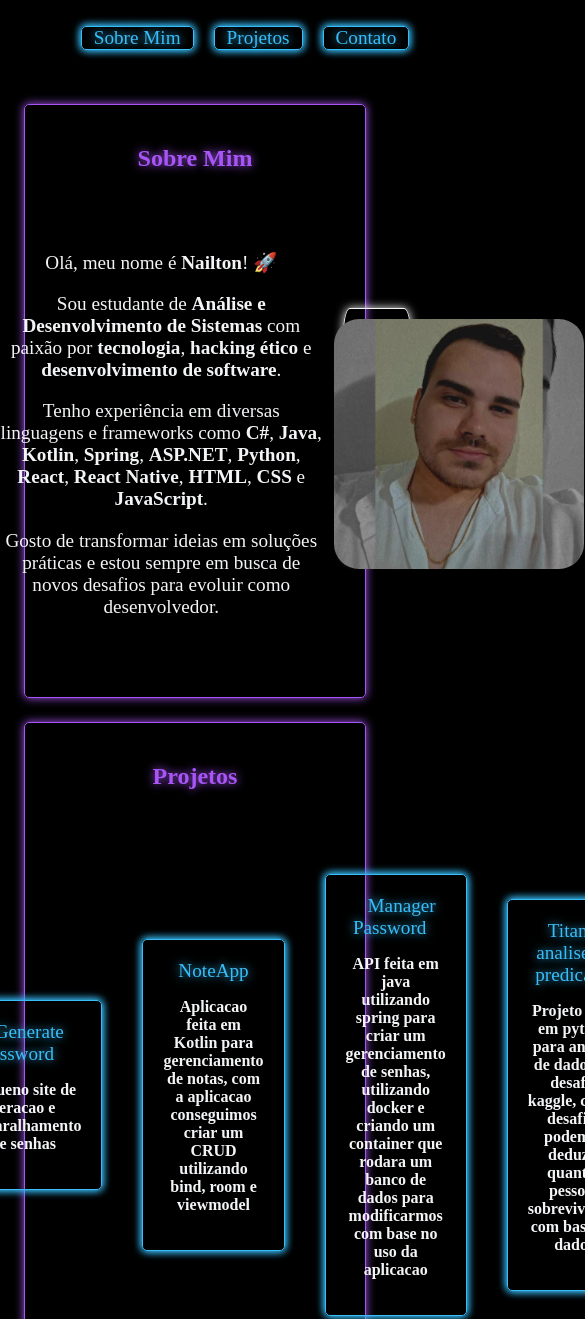
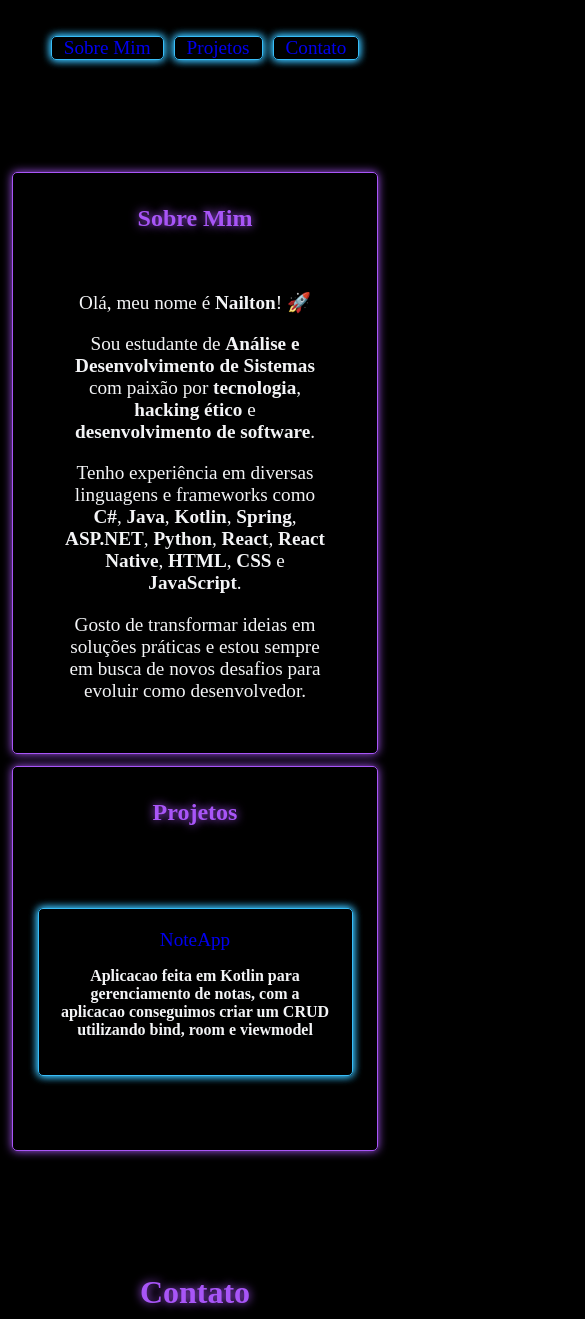
Before and after one commit to Naillton/Meu-Portifolio, a plain HTML site: page index.html in a window 390 px wide. Shown: the top 1319 px of the page, 585 px wide, since content can reach past the window. Drawn offline with Linux system fonts and the light colour scheme.

Commit message:
finish project

```diff
--- a/styles.css
+++ b/styles.css
@@ -65,8 +65,6 @@ a {
   text-decoration: none;
   font-size: 1.2rem;
   padding: 12px;
-  color: var(--neon-blue);
-  text-shadow: 0 0 10px var(--neon-blue);
   position: relative;
   transition: transform 0.3s ease;
 }
@@ -87,6 +85,15 @@ a {
   animation: pulso 1s infinite;
   color: var(--neon-purple);
   text-shadow: 0 0 10px var(--neon-purple);
+}
+
+.nav-links li:hover {
+  animation: pulso 1s infinite;
+  color: var(--neon-purple);
+  text-shadow: 0 0 10px var(--neon-purple);
+  border-color: var(--neon-purple);
+  border-radius: 5px;
+  box-shadow: 0 0 8px var(--neon-purple), 0 0 8px var(--neon-purple);
 }
 
 i {
@@ -181,3 +188,66 @@ footer {
   margin: 20px;
   width: 25%;
 }
+
+#project-list li:hover {
+  animation: pulso 1s infinite;
+  color: var(--neon-purple);
+  text-shadow: 0 0 10px var(--neon-purple);
+  border-color: var(--neon-purple);
+  border-radius: 5px;
+  box-shadow: 0 0 8px var(--neon-purple), 0 0 8px var(--neon-purple);
+}
+
+@media screen and (max-width: 730px) {
+
+  .nav-links li {
+    width: auto;
+    text-align: center;
+  }
+
+  .nav-links {
+    flex-direction: row;
+    gap: 10px;
+    padding: 10px;
+  }
+
+  header,
+  footer,
+  #principal-section,
+  #project-list {
+    max-width: 100vw;
+    box-sizing: border-box;
+  }
+
+  main {
+    margin-top: 80px;
+  }
+
+  .about-content {
+    flex-direction: column;
+    padding: 20px;
+  }
+
+  .profile-image,
+  .profile-image img {
+    display: none;
+  }
+
+  #principal-section {
+    margin: 12px;
+    padding: 12px;
+  }
+
+  #project-list {
+    display: flex;
+    overflow-x: auto;
+    scroll-snap-type: x mandatory;
+    gap: 20px;
+    padding: 0 20px;
+  }
+
+  #project-list li {
+    flex: 0 0 70vw;
+    scroll-snap-align: center;
+  }
+}
```
